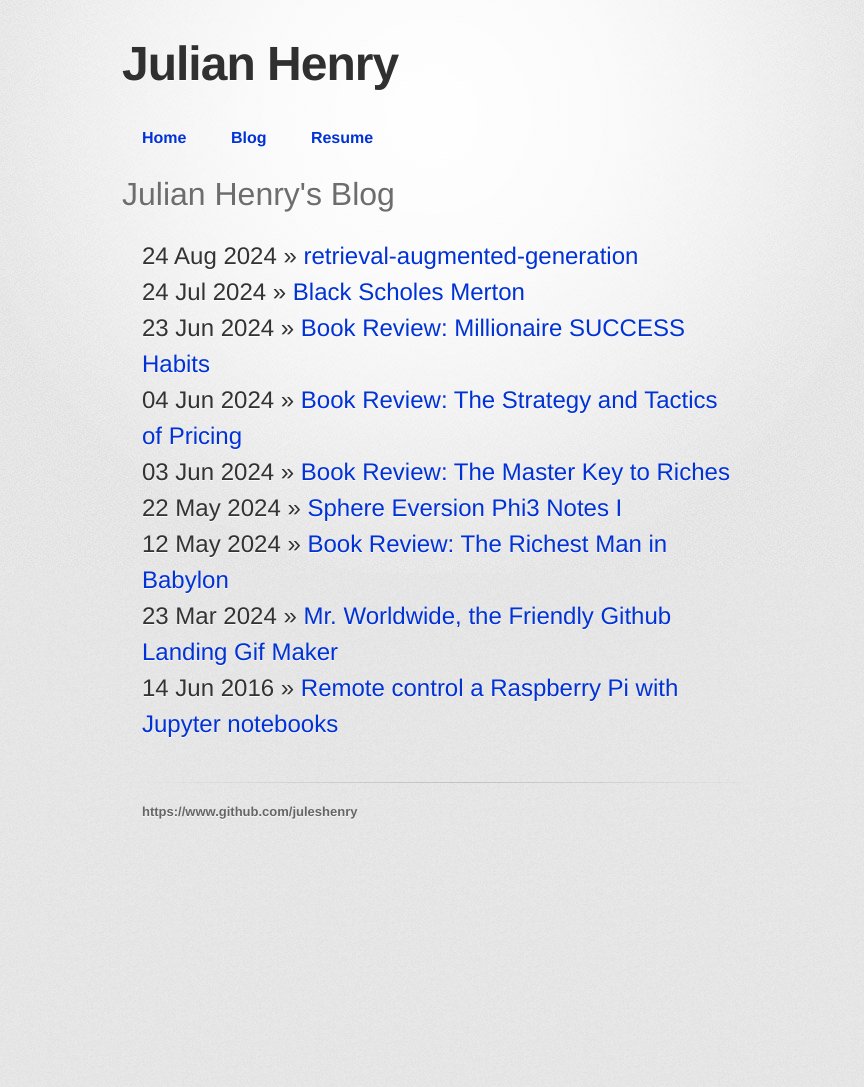
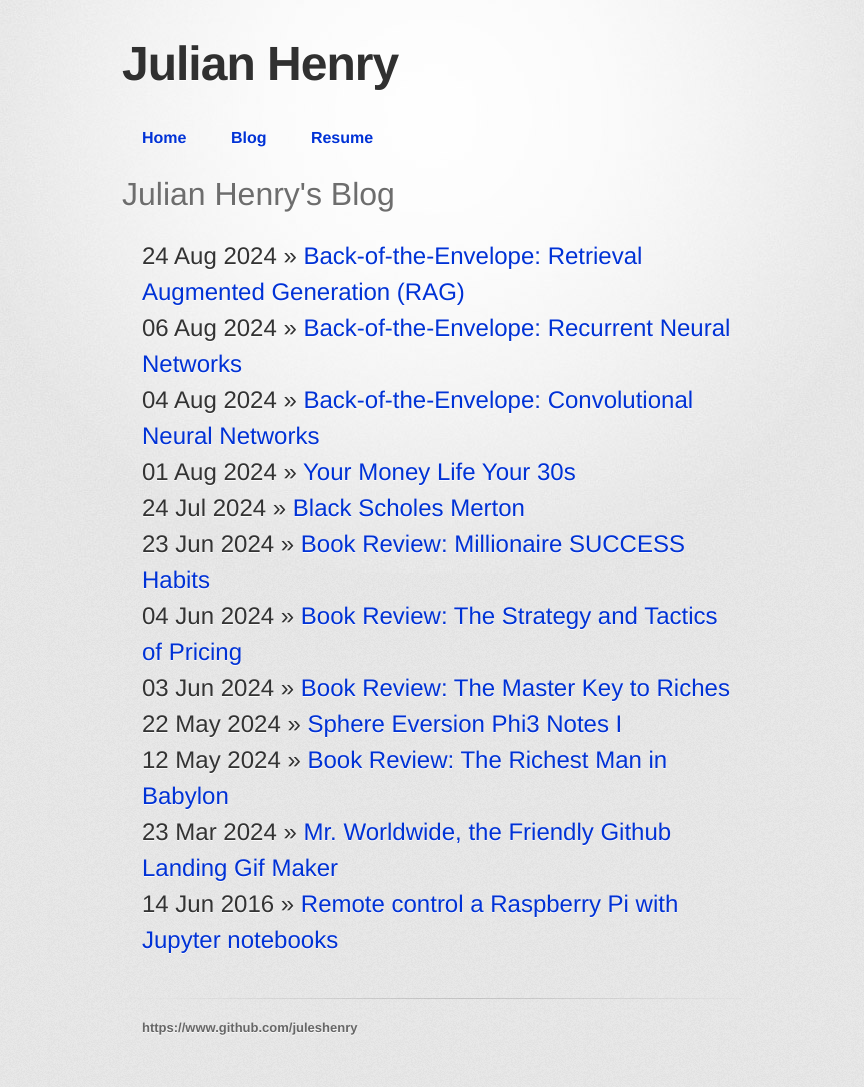
Before and after one commit to juleshenry/juleshenry.github.io, a Jekyll site: the page built from blog/index.html, in a window 1280 px wide. Shown: the whole page, without its empty margins (16-880 px from the left). Built offline with Jekyll 4.4.1, drawn with Linux system fonts in a browser that asks for light colours; some web fonts are replaced; before the commit the page ends 900 px from its top, so only the background shows below that; some of the changed lines change nothing that is shown.

Commit message:
restore lost files

```diff
--- /dev/null
+++ b/_posts/2024-08-05-convolutional-neural-networks.md
@@ -0,0 +1,132 @@
+---
+layout: post
+title: "Back-of-the-Envelope: Convolutional Neural Networks"
+date: 2024-08-04
+categories: machine-learning
+---
+# Terse notes on CNN's.
+
+<ol>
+    <li>Convolution</li>
+    <li>Kernel</li>
+    <li>Pooling</li>
+    <li>Feed Forward Classification</li>
+</ol>
+
+# Convolution
+A convolution combines information about local pixels such that pixels close to each other in an image are  ”summarized” by a smaller set of pixels.
+
+A discrete convolution is defined like so:
+![sshfs](/blog/assets/2024/cnn/discrete-convolution.png)
+
+A continuous convolution is defined like so:
+![sshfs](/blog/assets/2024/cnn/continuous-convolution.png)
+
+Comparison
+![sshfs](/blog/assets/2024/cnn/comparison.png)
+
+
+# Kernel
+In a CNN, the kernel refers to a filtered sampling window. For more insight, I like to refer to the Romance languages, which confer terms literally translating as nucleus (Spanish, Portuguese) or center (French).
+
+For example, a Gaussian blur can be achieved by iterating a 5x5 kernel over an image in which the weights are normally distributed from the center pixel going outwards. Therefore, the effect is that the central pixel is emphasized, while gaining marginal color from its neighbors, achieving a blur.
+
+Kernels are leveraged to downsample from the data. Here are some examples
+
+Comparison
+![sshfs](/blog/assets/2024/cnn/kernel-examples.png)
+
+
+# Pooling:
+Pooling is another similar operation to convolutions done on an image. Sometimes, applying a convolution to an image doesn’t reduce an image enough, so we can further utilizing pooling operations. Pooling is a lot
+more simple than applying a convolution in that we do not have a kernel full of elements. Instead, we have a filter that we slide across the image, and for every position of this filter, we simply take the minimum,
+maximum, mean, or median, of the set of pixels inside the image that fall underneath this filter. It is most typical to use a max pool with a 2x2 filter and a 2x2 stride, such that there is no overlap between filters.
+Using max pool has seemed to work better than the average pool.
+
+Here is a concrete example of a pool:
+![sshfs](/blog/assets/2024/cnn/maxpool.png)
+
+
+# Microsoft Phi3 Lecture
+
+**What is a Convolutional Neural Network?**
+
+A Convolutional Neural Network (CNN) is a type of feedforward neural
+network that uses convolutional and pooling layers to extract features
+from images or other data with grid-like topology. The key characteristics
+of a CNN are:
+
+1. **Convolutional Layers**: These layers use small filters to scan the
+input data, performing a dot product at each position to generate a
+feature map.
+2. **Pooling Layers**: These layers downsample the output of convolutional
+layers, reducing the spatial dimensions and increasing the robustness to
+small translations.
+3. **Activation Functions**: CNNs typically use ReLU (Rectified Linear
+Unit) or Sigmoid activation functions in hidden layers.
+
+**Architecture**
+
+A typical CNN architecture consists of:
+
+1. **Input Layer**: The input layer receives the raw data, such as an
+image.
+2. **Convolutional Layers**: One or more convolutional layers extract
+features from the input data.
+3. **Pooling Layers**: One or more pooling layers downsample the output of
+convolutional layers.
+4. **Flatten Layer**: The flatten layer reshapes the output into a 1D
+array, which is then fed into fully connected (dense) layers.
+5. **Dense Layers**: One or more dense layers perform classification or
+regression tasks.
+
+![sshfs](/blog/assets/2024/cnn/general-cnn-architecture.png)
+
+
+**How CNNs Work**
+
+Here's a step-by-step explanation of how a CNN works:
+
+1. **Data Input**: The input data (e.g., an image) is fed into the CNN.
+2. **Convolutional Layer**: The convolutional layer applies filters to the
+input data, generating a feature map.
+3. **Activation Function**: The activation function (e.g., ReLU) is
+applied to the output of the convolutional layer.
+4. **Pooling Layer**: The pooling layer downsamples the output of the
+convolutional layer.
+5. **Repeat Steps 2-4**: This process is repeated multiple times, with
+each convolutional layer extracting more abstract features from the input
+data.
+6. **Flatten Layer**: The output of the convolutional layers is flattened
+into a 1D array.
+7. **Dense Layers**: One or more dense layers perform classification or
+regression tasks using the flattened output.
+
+**Applications**
+
+CNNs have numerous applications in computer vision, including:
+
+1. **Image Classification**: CNNs are widely used for image classification
+tasks, such as object recognition and scene understanding.
+2. **Object Detection**: CNNs can detect objects within images, including
+people, animals, and vehicles.
+3. **Segmentation**: CNNs can segment specific regions or objects from an
+image.
+4. **Image Generation**: CNNs can generate new images based on patterns
+learned from a dataset.
+
+**Key Advantages**
+
+1. **Robustness to Small Translations**: CNNs are robust to small
+translations, thanks to the pooling layers.
+2. **Ability to Extract Abstract Features**: CNNs can extract abstract
+features from input data, such as edges and textures.
+3. **Flexibility in Architecture**: CNNs can be customized with different
+numbers of convolutional and pooling layers.
+
+### Sources
+* [Lecture on CNN, Washington University](https://courses.cs.washington.edu/courses/cse416/22su/lectures/10/lecture_10.pdf)
+
+* [3 Brown 1 Blue](https://www.youtube.com/watch?v=KuXjwB4LzSA)
+
+* [Microsoft Phi3](https://azure.microsoft.com/en-us/products/phi-3)
--- /dev/null
+++ b/_posts/2024-08-06-recurrent-neural-networks.md
@@ -0,0 +1,74 @@
+---
+layout: post
+title: "Back-of-the-Envelope: Recurrent Neural Networks"
+date: 2024-08-06
+categories: machine-learning
+---
+# Purpose
+
+Terse notes on RNN's.
+
+<ol>
+    <li>Applications</li>
+    <li>RNN Model</li>
+    <li>Illustration : Character-Level Language Model</li>
+    <li>Long Short-Term Memory</li>
+    <li>Python Code Vanilla Example</li>
+    <li>Further Reading</li>
+</ol>
+
+# Applications
+RNN's are especially adept at sequence data. They hold context in weights and can reference all elements of a sequence for ingestion and memory.
+
+
+# The Mathematics of a Vanilla Recurrent Neural Network
+1. Vanilla Forward Pass
+![vanilla-forward-pass](/blog/assets/2024/vanilla-forward-pass.png)
+2. Vanilla Backward Pass
+![back-propagation](/blog/assets/2024/back-propagation.png)
+3. Vanilla Bidirectional Pass
+![bidirectional-rnn](/blog/assets/2024/bidirectional-rnn.png)
+4. Training of Vanilla RNN
+
+5. Vanishing and exploding gradient problem
+> While training using BPTT the gradients have to travel from the last cell all the way to the first cell. The product of these gradients can go to zero or increase exponentially. The exploding gradients problem refers to the large increase in the norm of the gradient during training. The vanishing gradients problem refers to the opposite behavior, when long term components go exponentially fast to norm 0, making it impossible for the model to learn correlation between temporally distant events.
+
+![unrolled-rnn](/blog/assets/2024/unrolled-rnn.png)
+![computation-graph](/blog/assets/2024/computation-graph.png)
+
+# Illustration : Character-Level Language Model
+![example](/blog/assets/2024/example.png)
+![example2](/blog/assets/2024/example2.png)
+![example3](/blog/assets/2024/example3.png)
+
+
+
+# LSTM
+The LSTM architecture consists of a set of recurrentlyconnectedsubnets, known as memory blocks. These blocks canbe thoughtofas a differentiable version of the memory chips in a digital computer. Each block contains one or more self-connectedmemorycells and three multiplicative units that provide continuousanalogues of write, read and reset operations for the cells: namely, the input, output and forget gates.
+
+### formulae
+![lstm](/blog/assets/2024/lstm.png)
+![lstm-cell](/blog/assets/2024/lstm-cell.svg)
+
+Feed-Forward LSTM equations
+![feed-forward-lstm](/blog/assets/2024/feed-forward-lstm.png)
+
+Feed-Backward LSTM equations
+![feed-backward-lstm](/blog/assets/2024/feed-backward-lstm.png)
+
+
+# Python Code Vanilla Example (Karpathy)
+Note, lines 48-58 are where backpropagation occurs and where the vanishing/exponential gradient issue arises in plain RNN.
+
+### Gist
+https://gist.github.com/karpathy/d4dee566867f8291f086
+### Commentary Blog
+https://towardsdatascience.com/recurrent-neural-networks-rnns-3f06d7653a85
+
+## Further Reading
+
+* [ImageNet Classification with Deep Convolutional Neural Networks](https://proceedings.neurips.cc/paper_files/paper/2012/file/c399862d3b9d6b76c8436e924a68c45b-Paper.pdf)
+
+* [VISUALIZING AND UNDERSTANDING RECURRENT NETWORKS](https://arxiv.org/pdf/1506.02078)
+
+* [Visual7W Grounded Question Answering in Images](https://arxiv.org/pdf/1511.03416)
--- a/_posts/2024-08-24-retrieval-augmented-generation.md
+++ b/_posts/2024-08-24-retrieval-augmented-generation.md
@@ -1,5 +1,5 @@
 ---
 layout: post
-title: "retrieval-augmented-generation"
+title: "Back-of-the-Envelope: Retrieval Augmented Generation (RAG)"
 date: 2024-08-24
 ---
```
Also changed, not shown: _posts/2024-08-01-your-money-life-your-30s.md (added).
